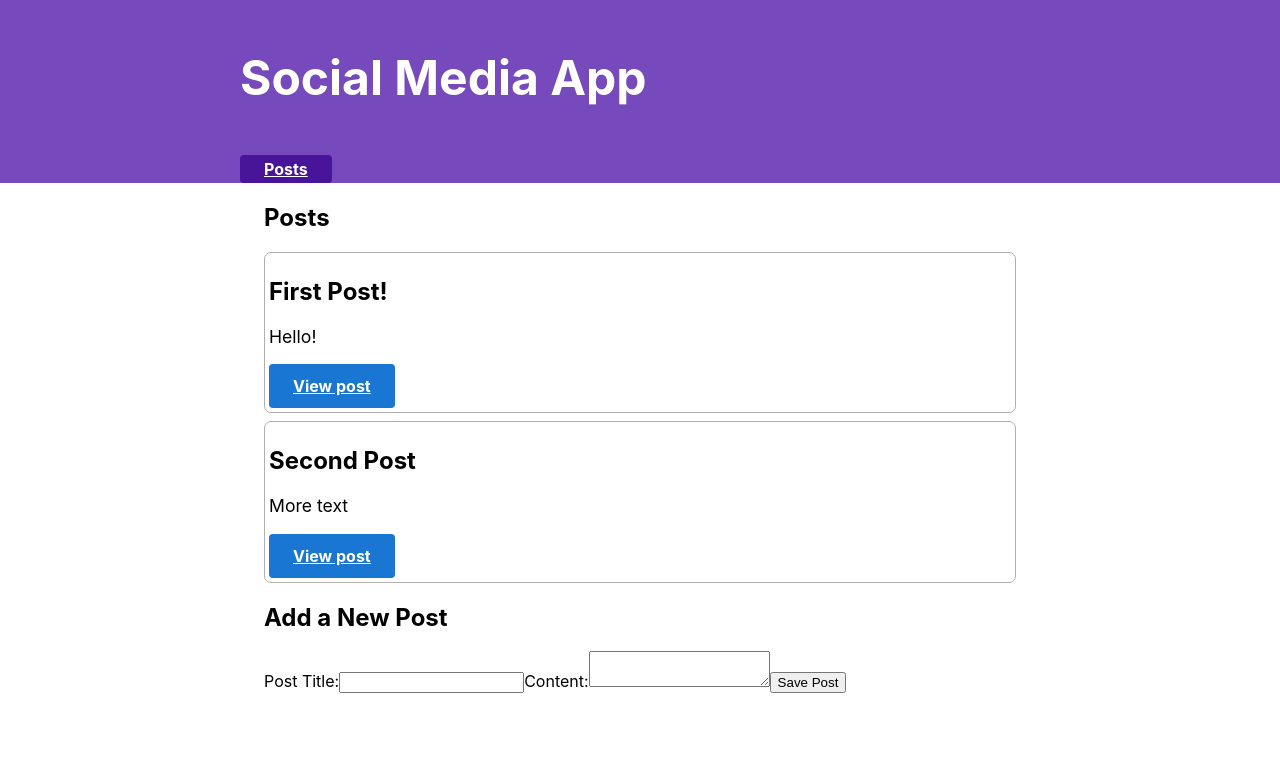
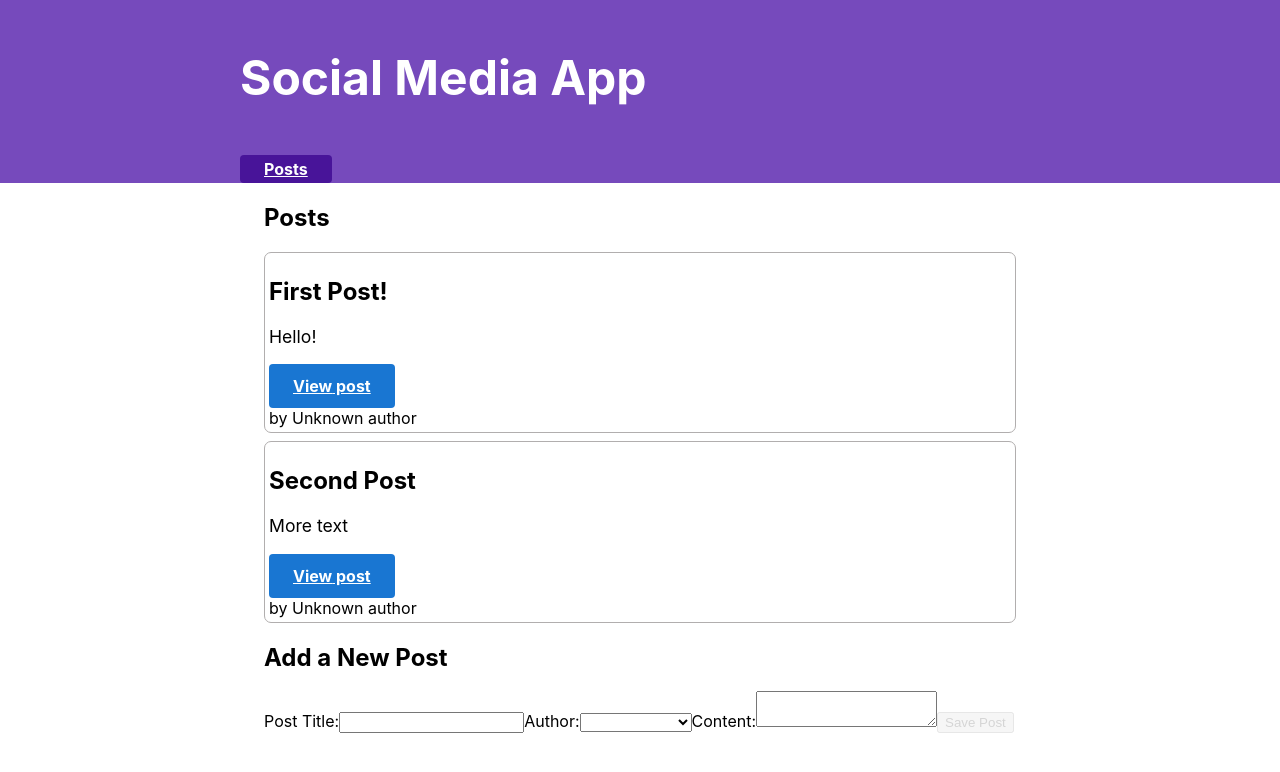
Before and after one commit to Carlosvalderrama93/social-media, a React (Vite) app: page / in a window 1280 px wide. Shown: the top 772 px of the page. Built offline with nearby package versions, Linux system fonts and the light colour scheme.

Commit message:
feat: Adding users UI and Users State

```diff
--- a/src/app/store.ts
+++ b/src/app/store.ts
@@ -1,9 +1,11 @@
 import { configureStore } from "@reduxjs/toolkit";
-import postReducer from "../features/posts/postSlice";
+import postsReducer from "../features/posts/postSlice";
+import usersReducer from "../features/users/userSlice";
 
 const store = configureStore({
   reducer: {
-    posts: postReducer,
+    posts: postsReducer,
+    users: usersReducer,
   },
 });
 
--- a/src/features/posts/AddPost.tsx
+++ b/src/features/posts/AddPost.tsx
@@ -1,11 +1,26 @@
 import { useState } from "react";
-import { useDispatch } from "react-redux";
+import { useDispatch, useSelector } from "react-redux";
 import { postAdded } from "./postSlice";
+import { RootState } from "../../app/store";
 
 function AddPostForm() {
   const dispatch = useDispatch();
   const [title, setTitle] = useState("");
   const [content, setContent] = useState("");
+  const [userId, setUserId] = useState("");
+
+  const users = useSelector((state: RootState) => state.users);
+  const usersOptions = users.map(({ id, name }) => (
+    <option key={id} value={id}>
+      {name}
+    </option>
+  ));
+
+  const canSave = Boolean(title) && Boolean(content) && Boolean(userId);
+
+  function onAuthorChanged(e) {
+    setUserId(e.target.value);
+  }
 
   function onTitleChanged(e: React.ChangeEvent<HTMLInputElement>): void {
     setTitle(e.target.value);
@@ -16,7 +31,7 @@ function AddPostForm() {
 
   function onSavePostClicked() {
     if (title && content) {
-      dispatch(postAdded(title, content));
+      dispatch(postAdded(title, content, userId));
       setTitle("");
       setContent("");
     }
@@ -34,6 +49,11 @@ function AddPostForm() {
           value={title}
           onChange={onTitleChanged}
         />
+        <label htmlFor="postAuthor">Author:</label>
+        <select id="postAuthor" value={userId} onChange={onAuthorChanged}>
+          <option value=""></option>
+          {usersOptions}
+        </select>
         <label htmlFor="postContent">Content:</label>
         <textarea
           id="postContent"
@@ -41,7 +61,7 @@ function AddPostForm() {
           value={content}
           onChange={onContentChanged}
         />
-        <button type="button" onClick={onSavePostClicked}>
+        <button type="button" onClick={onSavePostClicked} disabled={!canSave}>
           Save Post
         </button>
       </form>
--- a/src/features/posts/Post.tsx
+++ b/src/features/posts/Post.tsx
@@ -2,6 +2,7 @@ import { PostType } from "./postSlice";
 import { Link, useParams } from "react-router-dom";
 
 import getPost from "./getPost";
+import UserPost from "../users/UserPost";
 
 type propsType = {
   data?: PostType;
@@ -24,6 +25,7 @@ function Post({ data, edit = true }: propsType) {
             <Link to={url} className="button muted-button">
               {edit ? "Edit" : "View"} post
             </Link>
+            <UserPost userId={post.user ?? ""} />
           </>
         ) : (
           <h2>Post not found!</h2>
--- a/src/features/posts/postSlice.ts
+++ b/src/features/posts/postSlice.ts
@@ -4,6 +4,7 @@ export type PostType = {
   id: string;
   title: string;
   content: string;
+  user?: string;
 };
 
 const initialState: PostType[] = [
@@ -21,13 +22,17 @@ const postsSlice = createSlice({
       },
       prepare(
         title: string,
-        content: string
-      ): { payload: { id: string; title: string; content: string } } {
+        content: string,
+        userId: string
+      ): {
+        payload: PostType;
+      } {
         return {
           payload: {
             id: nanoid(),
             title,
             content,
+            user: userId,
           },
         };
       },
--- /dev/null
+++ b/src/features/users/UserPost.tsx
@@ -0,0 +1,15 @@
+import { useSelector } from "react-redux";
+import { RootState } from "../../app/store";
+
+function UserPost({ userId }: { userId: string }) {
+  const user = useSelector((state: RootState) => {
+    return state.users.find((user) => user.id === userId);
+  });
+  return (
+    <div>
+      <span>by {user ? user.name : "Unknown author"}</span>
+    </div>
+  );
+}
+
+export default UserPost;
--- /dev/null
+++ b/src/features/users/userSlice.ts
@@ -0,0 +1,21 @@
+import { createSlice } from "@reduxjs/toolkit";
+
+export type user = { id: string; name: string };
+const initialState: user[] = [
+  { id: "0", name: "Tianna Jenkins" },
+  { id: "1", name: "Kevin Grant" },
+  { id: "2", name: "Madison Price" },
+];
+
+const usersSlice = createSlice({
+  name: "users",
+  initialState,
+  reducers: {
+    userAdded() {},
+    userUpdated() {},
+    userDeleted() {},
+  },
+});
+
+export const { userAdded, userDeleted, userUpdated } = usersSlice.actions;
+export default usersSlice.reducer;
```
